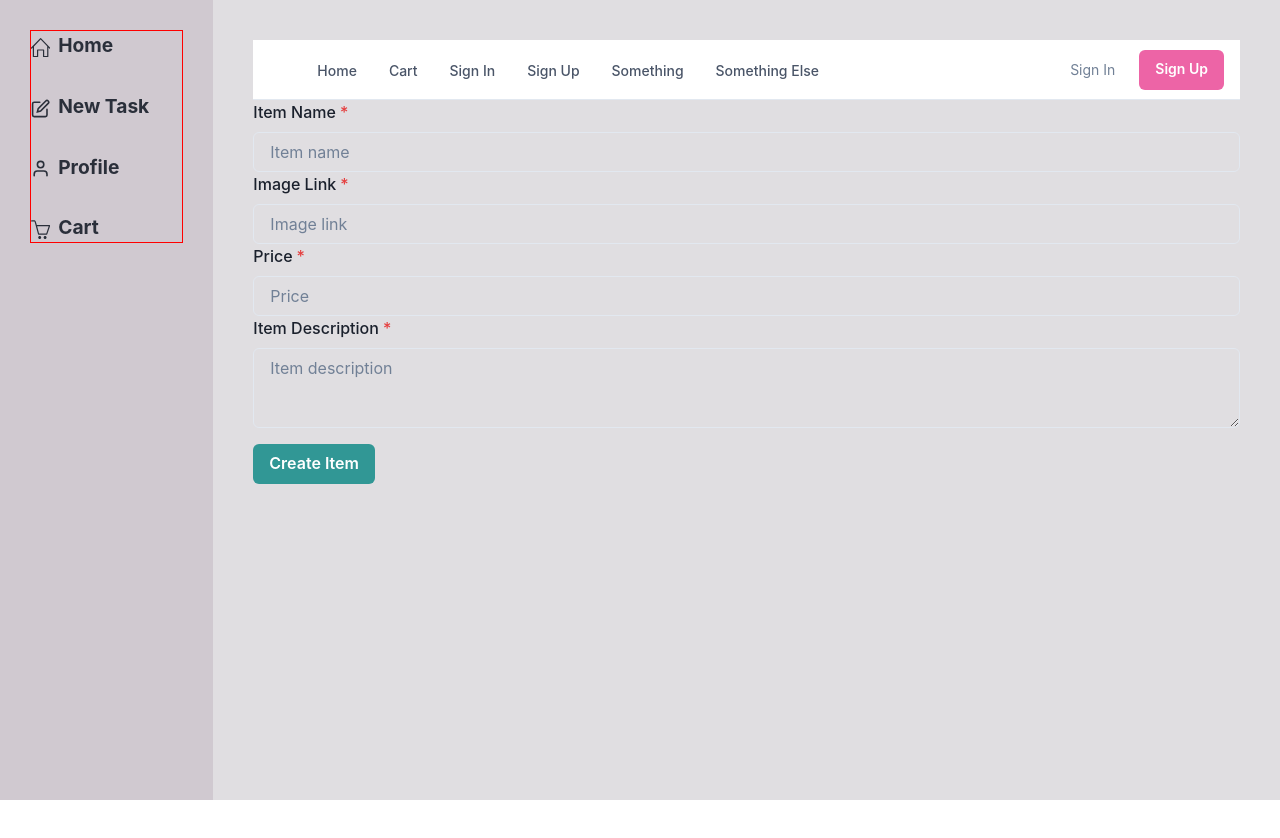
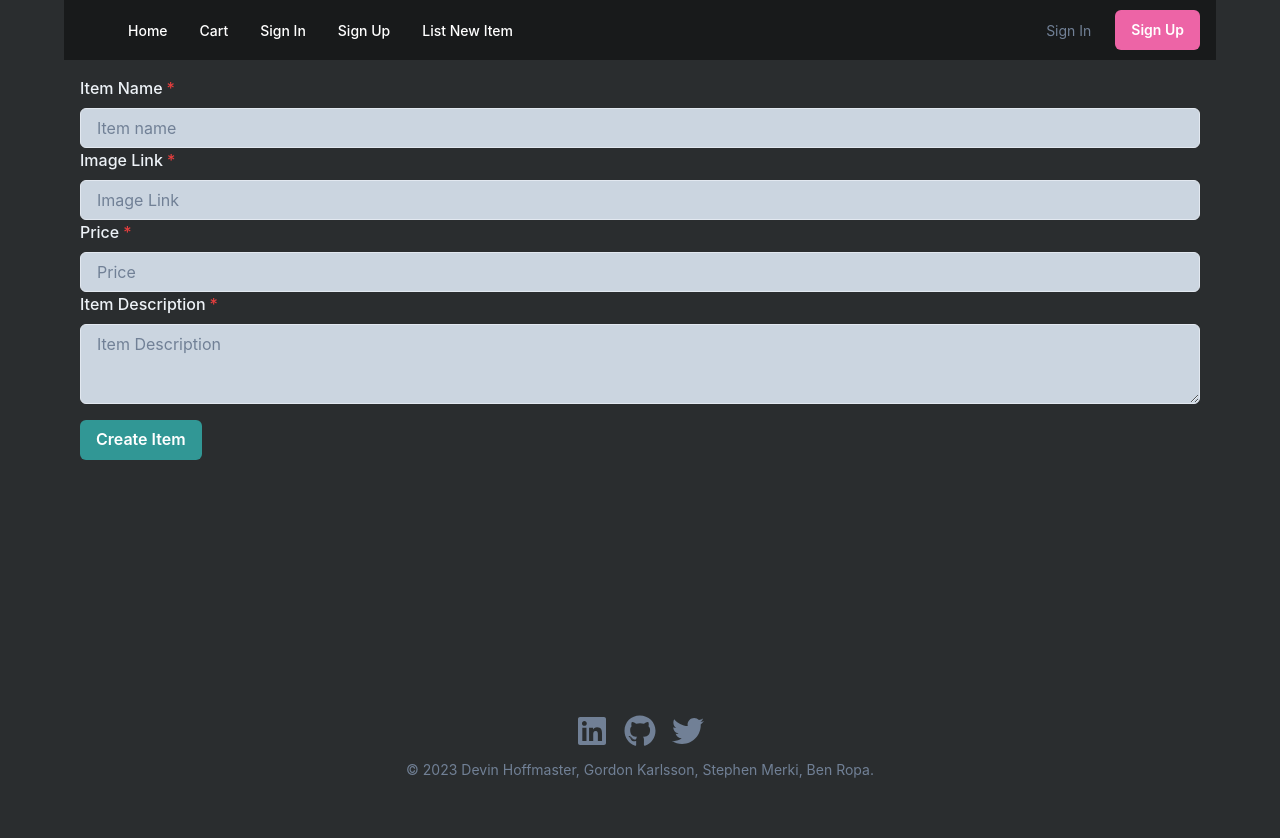
Before and after one commit to gpkarlsson/E_commerce_Placeholder, a React app in the folder client/: page /create in a window 1280 px wide. Shown: the top 838 px of the page. Before the commit the page ends 800 px from the top, so only its background shows below. Built offline with nearby package versions, Linux system fonts and the light colour scheme; the HTML template or start-up script is replaced by a standard one.

Commit message:
working on css and card sizes

```diff
--- a/client/src/components/Carousel.tsx
+++ b/client/src/components/Carousel.tsx
@@ -16,6 +16,22 @@ const settings = {
   autoplaySpeed: 5000,
   slidesToShow: 1,
   slidesToScroll: 1,
+  responsive: [
+    {
+      breakpoint: 480,
+      settings: {
+        slidesToShow: 1,
+        slidesToScroll: 1
+      }
+    },
+    {
+      breakpoint: 768,
+      settings: {
+        slidesToShow: 2,
+        slidesToScroll: 2
+      }
+    }
+  ]
 };
 
 export default function Carousel() {
@@ -57,6 +73,7 @@ export default function Carousel() {
       width={'full'}
       overflow={'hidden'}
       borderRadius={'xl'}
+      display={{ base: 'none', md: 'flex' }}
       >
 
       {/* CSS files for react-slick */}
@@ -74,7 +91,7 @@ export default function Carousel() {
       {/* Left Icon */}
       <IconButton
         aria-label="left-arrow"
-        colorScheme="messenger"
+        bg="blue.400"
         borderRadius="full"
         position="absolute"
         left={side}
@@ -87,7 +104,7 @@ export default function Carousel() {
       {/* Right Icon */}
       <IconButton
         aria-label="right-arrow"
-        colorScheme="messenger"
+        bg="blue.400"
         borderRadius="full"
         position="absolute"
         right={side}
--- a/client/src/components/Footer.jsx
+++ b/client/src/components/Footer.jsx
@@ -23,24 +23,27 @@ export default function Footer() {
           <ButtonGroup variant="ghost">
             <IconButton
               as="a"
-              href="#"
+              href="https://www.linkedin.com/in/gordon-karlsson"
               aria-label="LinkedIn"
               icon={<FaLinkedin fontSize="2rem" />}
+              color="gray.500"
             />
             <IconButton
               as="a"
               href="https://github.com/gpkarlsson/E_commerce_Placeholder"
               aria-label="GitHub"
               icon={<FaGithub fontSize="2rem" />}
+              color="gray.500"
             />
             <IconButton
               as="a"
               href="#"
               aria-label="Twitter"
               icon={<FaTwitter fontSize="2rem" />}
+              color="gray.500"
             />
           </ButtonGroup>
-          <Text textAlign="center" fontSize="sm" mt={2}>&copy;  2023 Devin Hoffmaster, Gordon Karlsson, Stephen Merki, Ben Ropa. </Text>
+          <Text textAlign="center" fontSize="sm" mt={2} color="gray.500">&copy;  2023 Devin Hoffmaster, Gordon Karlsson, Stephen Merki, Ben Ropa. </Text>
         </Flex>
       </Stack>
     </Container>
--- a/client/src/components/ItemCard.jsx
+++ b/client/src/components/ItemCard.jsx
@@ -1,27 +1,29 @@
-import { Box, Heading, Text, Image, Button } from '@chakra-ui/react';
+import { Box, Heading, Text, Image, Button, Center, Flex } from '@chakra-ui/react';
 import { AddIcon } from '@chakra-ui/icons';
 
 const Card = ({ item }) => (
-  <Box boxShadow="5px 5px 5px gray" borderTop="8px" borderColor="brand.500" bg="brand.700">
-    <Box>
-      <Box display="flex" gap={5}>
-        <Box>
-          <Heading as="h3" size="small" color="brand.400" textAlign="center">{item.itemName}</Heading>
-          <Text fontSize="1.25em">${item.price}</Text>
-        </Box>
+  <Box boxShadow="5px 5px 5px gray" borderTop="8px" borderColor="blue.400" bg="gray.900" p={5} borderRadius="lg" m={{ base: 1, md: 5 }}>
+    <Flex direction="column" h="100%">
+      <Flex justifyContent="space-between">
+        <Heading as="h2" size="md" color="LightGray" textAlign="left">{item.itemName}</Heading>
+        <Text color="LightGray" textAlign="right" fontSize="1.25em">${item.price}</Text>
+      </Flex>
+      <Box color="gray.500" my={4}>
+        <Center>
+          <Image
+            width="80%" // Image will take 80% of the parent's width
+            src={item.imageLink}
+            alt={item.itemName}
+            borderRadius='lg'
+            objectFit="contain" // To maintain aspect ratio
+          />
+        </Center>
       </Box>
-    </Box>
-    <Box color="gray.500">
-      <Image
-        src={item.imageLink}
-        alt={item.itemName}
-        borderRadius='lg'
-      />
-      <Text color="brand.400">{item.itemDescription}</Text>
-    </Box>
-    <Box>
-      <Button bg="brand.900" color="white" variant="ghost" leftIcon={<AddIcon />}>Add to Cart</Button>
-    </Box>
+      <Flex justifyContent="space-between" alignItems="center">
+        <Text color="LightGray">{item.itemDescription}</Text>
+        <Button bg="blue.400" color="white" variant="ghost" leftIcon={<AddIcon />}>Add to Cart</Button>
+      </Flex>
+    </Flex>
   </Box>
 );
 
--- a/client/src/components/Navbar.tsx
+++ b/client/src/components/Navbar.tsx
@@ -1,61 +1,3 @@
-// @ts-check
-
-// import { Flex, Heading, Box, Text, Button, Spacer, HStack, useToast } from "@chakra-ui/react"
-// import { UnlockIcon } from "@chakra-ui/icons"
-// import { Link } from 'react-router-dom'
-
-// export default function Navbar() {
-
-//     const toast = useToast()
-
-//     const showToast = () => {
-//         toast({
-//             title: "Logged out",
-//             description: "Successfully logged out",
-//             duration: 5000,
-//             isClosable: true,
-//             status: "success",
-//             position: "top",
-//             icon: <UnlockIcon />
-//         })
-//     }
-
-//   return (
-//     // how can i make this responsive?
-//     //I want the navbar hstack components to be in a column on mobile, and in a row on desktop
-//     <Flex
-//     as="nav"
-//     p="10px"
-//     mb="40px"
-//     alignItems="center"
-//     border="1px solid red"
-//     bg="brand.600"
-//     flexDirection={{ base: "column", md: "row", lg: "row"}}
-//     overflowX={{ base: "auto", md: "visible" }}
-//     >
-//       <Heading as="h1" fontSize="1.5em" color="brand.400">Generic E-Commerce Site #3</Heading>
-//       <Spacer />
-
-//       <HStack
-//         spacing="20px"
-//         mt={{ base: "10px", md: "0" }}
-//         w={{ base: "100%", md: "auto" }}
-//         flexWrap={{ base: "wrap", md: "nowrap" }}
-//         justifyContent={{ base: "center", md: "flex-end" }}
-//         >
-//         <Box bg="gray.200" p="10px 15px" borderRadius="50%">G</Box>
-//         <Text>gordon@email.dev</Text>
-//         <Link to="/api/users/login">
-//         <Button bg="brand.900" color="brand.700" onClick={showToast} >Logout</Button>
-//         </Link>
-//         <Link to="/cart">
-//         <Button bg="brand.900" color="brand.700">Checkout</Button>
-//         </Link>
-//       </HStack>
-//     </Flex>
-
-//   )
-// }
 import React from 'react';
 import {
   Box,
@@ -90,12 +32,12 @@ export default function WithSubnavigation() {
   return (
     <Box>
       <Flex
-        bg={useColorModeValue('white', 'gray.800')}
-        color={useColorModeValue('gray.600', 'white')}
+        bg={useColorModeValue('#181a1b', 'gray.800')}
+        color={useColorModeValue('white', 'white')}
         minH={'60px'}
         py={{ base: 2 }}
         px={{ base: 4 }}
-        borderBottom={1}
+        // borderBottom={1}
         borderStyle={'solid'}
         borderColor={useColorModeValue('gray.200', 'gray.900')}
         align={'center'}>
@@ -163,9 +105,9 @@ export default function WithSubnavigation() {
 }
 
 const DesktopNav = () => {
-  const linkColor = useColorModeValue('gray.600', 'gray.200');
-  const linkHoverColor = useColorModeValue('gray.800', 'white');
-  const popoverContentBgColor = useColorModeValue('white', 'gray.800');
+  const linkColor = useColorModeValue('white', 'gray.200');
+  const linkHoverColor = useColorModeValue('blue.400', 'darkblue');
+  const popoverContentBgColor = useColorModeValue('#181a1b', 'gray.800');
 
   return (
     <Stack direction={'row'} spacing={4}>
@@ -246,7 +188,7 @@ const DesktopSubNav = ({ label, href, subLabel }: NavItem) => {
 const MobileNav = () => {
   return (
     <Stack
-      bg={useColorModeValue('white', 'gray.800')}
+      bg={useColorModeValue('#181a1b', 'gray.800')}
       p={4}
       display={{ md: 'none' }}>
       {NAV_ITEMS.map((navItem) => (
@@ -272,7 +214,7 @@ const MobileNavItem = ({ label, children, href }: NavItem) => {
         }}>
         <Text
           fontWeight={600}
-          color={useColorModeValue('gray.600', 'gray.200')}>
+          color={useColorModeValue('LightGray', 'gray.200')}>
           {label}
         </Text>
         {children && (
@@ -337,18 +279,18 @@ const NAV_ITEMS: Array<NavItem> = [
   },
   {
     label: isAuthenticated() ? 'Sign Out' : 'Sign In',
-    href: isAuthenticated() ? '/signout' : '/signin',
+    href: isAuthenticated() ? '/signout' : '/api/users/login',
   },
   !isAuthenticated() && {
     label: 'Sign Up',
-    href: '/signup',
+    href: '/api/users',
   },
   {
-    label: 'Something',
-    href: '#',
+    label: 'List New Item',
+    href: '/create',
   },
-  {
-    label: 'Something Else',
-    href: '#',
-  },
+  // {
+  //   label: 'Something Else',
+  //   href: '#',
+  // },
 ].filter(Boolean) as Array<NavItem>; // filter out falsey values from the array and assert the result as Array<NavItem>
--- a/client/src/components/Sidebar.jsx
+++ b/client/src/components/Sidebar.jsx
@@ -7,7 +7,7 @@ import {SlBasket, SlHome} from 'react-icons/sl'
 import {FiUser} from 'react-icons/fi'
 export default function Sidebar() {
   return (
-    <List color="brand.400" fontWeight="bold" fontSize="1.2em" spacing={8} border="1px solid red" >
+    <List color="brand.400" fontWeight="bold" fontSize="1.2em" spacing={8} width={"200px"}>
         <ListItem _hover={{color: "brand.900", bg: "white", transition: "0.3s" }}>
             <NavLink to="/" >
                 <ListIcon as={SlHome} color="brand.100" />
--- a/client/src/layouts/RootLayout.jsx
+++ b/client/src/layouts/RootLayout.jsx
@@ -1,38 +1,24 @@
 // @ts-check
 import React from 'react'
 // @ts-ignore
-import { Grid, GridItem } from "@chakra-ui/react"
+import { Grid, GridItem, Flex} from "@chakra-ui/react"
 import { Outlet } from "react-router-dom"
 
 // components
 import Navbar from "../components/Navbar"
-import Sidebar from "../components/Sidebar"
+
 
 export default function RootLayout() {
   return (
 
-    <Grid templateColumns="repeat(6, 1fr)" bg="#E0DEE1">
-      {/* sidebar */}
-      <GridItem
-        as="aside"
-        colSpan={{ base: 6, lg: 2, xl: 1 }}
-        bg="brand.600"
-        minHeight={{ lg: '100vh' }}
-        p={{ base: '20px', lg: '30px' }}
-      >
-        <Sidebar />
-      </GridItem>
-
-      {/* main content & navbar */}
-      <GridItem
-        as="main"
-        colSpan={{ base: 6, lg: 4, xl: 5 }}
-        p="40px"
-      >
+    <Grid bg="#2a2d2f">
+    {/* main content & navbar */}
+    <GridItem as={Flex} justify="center" align="center">
+      <Flex direction="column" maxWidth="1600px" width={{ base: '90vw', md: '80vw', lg: '90vw' }}>
         <Navbar />
         <Outlet />
-      </GridItem>
-    </Grid>
-
-  )
+      </Flex>
+    </GridItem>
+  </Grid>
+)
 }
--- a/client/src/pages/Create.jsx
+++ b/client/src/pages/Create.jsx
@@ -12,6 +12,7 @@ import {
 } from '@chakra-ui/react';
 import { useMutation } from '@apollo/client';
 import { ADD_ITEM } from '../utils/mutations';
+import Footer from '../components/Footer';
 
 
 const Create = () => {
@@ -39,7 +40,7 @@ const Create = () => {
               data: addItem,
               fragment: gql`
                 fragment NewItem on Item {
-                  itemId
+                  itemd
                   user_id
                   itemName
                   imageLink
@@ -73,53 +74,65 @@ const Create = () => {
 
 
   return (
-    <Box as="form" noValidate onSubmit={handleFormSubmit}>
+    <div style={{ display: 'flex', flexDirection: 'column', minHeight: '100vh' }}>
+      <Box
+        as="form"
+        noValidate
+        onSubmit={handleFormSubmit}
+        bg="#2a2d2f"
+        flex="1"
+        p={4}
+      >
         <FormControl id="itemName" isRequired>
-        <FormLabel>Item Name</FormLabel>
+          <FormLabel color="gray.100">Item Name</FormLabel>
           <Input
             type="text"
             name="itemName"
             placeholder="Item name"
             onChange={handleInputChange}
             value={itemData.itemName}
+            bg="gray.300"
           />
           <FormErrorMessage>Item name is required!</FormErrorMessage>
         </FormControl>
 
         <FormControl id="imageLink" isRequired>
-        <FormLabel>Image Link</FormLabel>
+          <FormLabel color="gray.100">Image Link</FormLabel>
           <Input
             type="text"
             name="imageLink"
-          placeholder="Image link"
+            placeholder="Image Link"
             onChange={handleInputChange}
             value={itemData.imageLink}
+            bg="gray.300"
           />
-        <FormErrorMessage>Image link is required!</FormErrorMessage>
+          <FormErrorMessage>Image Link is required!</FormErrorMessage>
         </FormControl>
 
         <FormControl id="price" isRequired>
-        <FormLabel>Price</FormLabel>
+          <FormLabel color="gray.100">Price</FormLabel>
           <NumberInput min={0}>
             <NumberInputField
               name="price"
               placeholder="Price"
               onChange={handleInputChange}
               value={itemData.price}
+              bg="gray.300"
             />
           </NumberInput>
           <FormErrorMessage>Price is required!</FormErrorMessage>
         </FormControl>
 
         <FormControl id="itemDescription" isRequired>
-        <FormLabel>Item Description</FormLabel>
+          <FormLabel color="gray.100">Item Description</FormLabel>
           <Textarea
             name="itemDescription"
-          placeholder="Item description"
+            placeholder="Item Description"
             onChange={handleInputChange}
             value={itemData.itemDescription}
             minLength={1}
             maxLength={280}
+            bg="gray.300"
           />
           <FormErrorMessage>
             Please add a description between 1 and 280 characters!
@@ -130,7 +143,11 @@ const Create = () => {
           Create Item
         </Button>
       </Box>
+      <Footer />
+    </div>
   );
 };
 
+
+
 export default Create;
--- a/client/src/pages/Dashboard.jsx
+++ b/client/src/pages/Dashboard.jsx
@@ -11,6 +11,7 @@ import Footer from "../components/Footer";
 // import { handleAddToCart } from "../helpers/handleAddToCart";
 import { useQuery, gql } from '@apollo/client';
 import ItemCard from '../components/ItemCard';
+import { SimpleGrid } from '@chakra-ui/react';
 // export default function Dashboard() {
 
 const GET_ITEMS = gql`
@@ -41,11 +42,11 @@ query {
     return (
       <>
       <Carousel />
-      <div>
+      <SimpleGrid columns={[1, 1, 2]} spacing="40px" mt="20px">
         {data.allItems.map((item) => (
-          <ItemCard key={item.id} item={item} />
+          <ItemCard key={item._id} item={item} />
         ))}
-      </div>
+      </SimpleGrid>
       <Footer />
       </>
 
```
Lines whose indentation alone changed are shown as unchanged.
